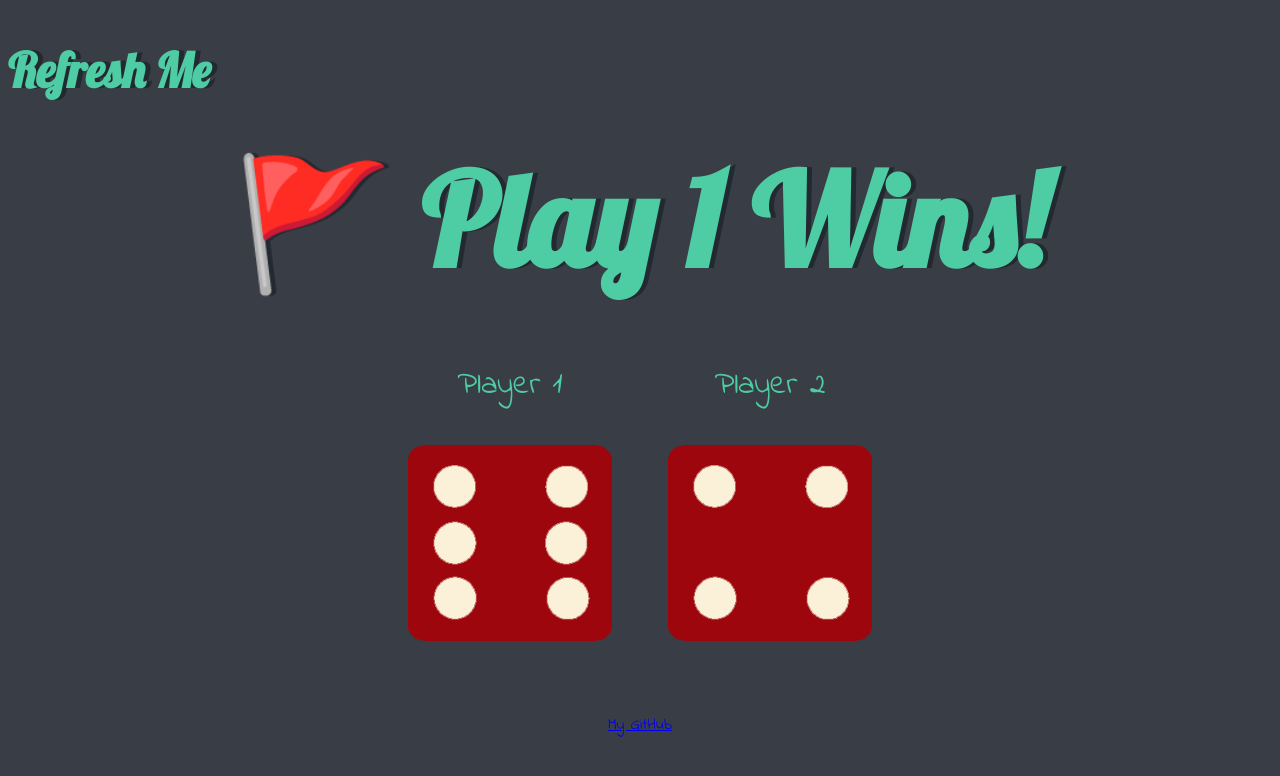
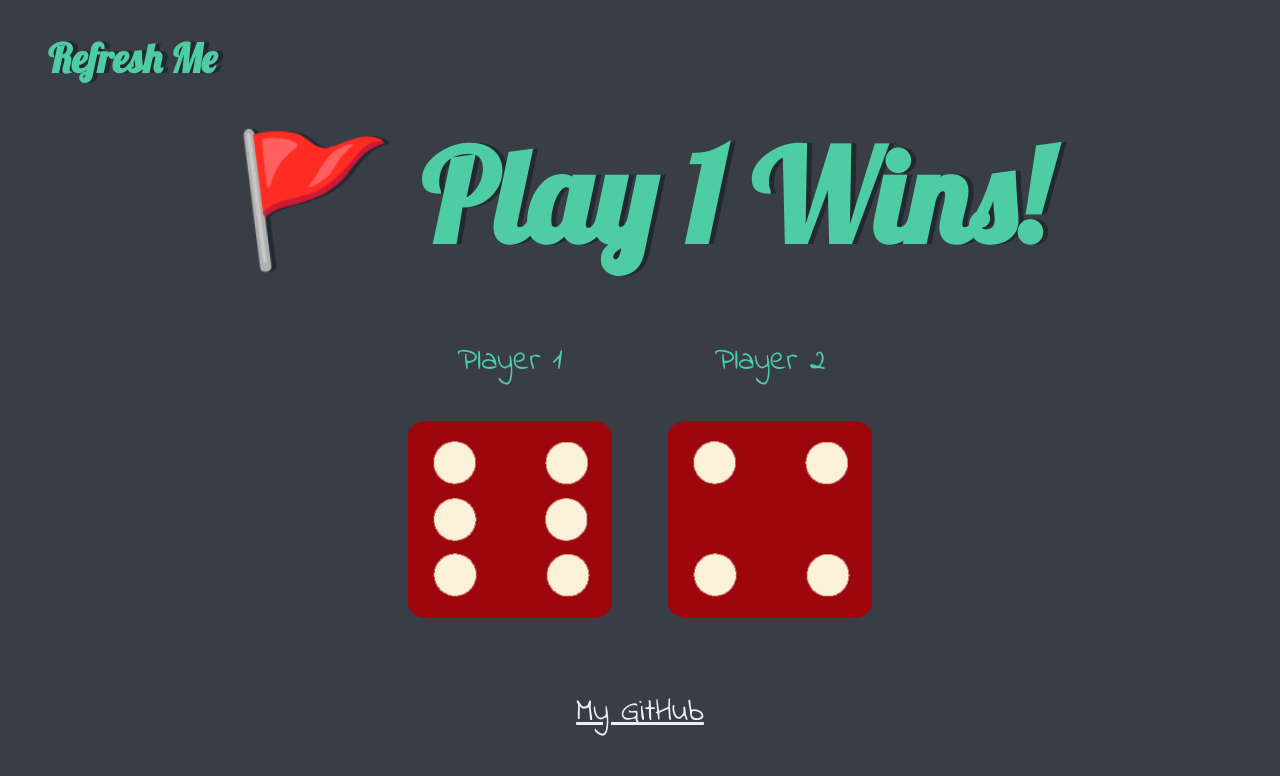
Before and after one commit to piyushpandit21/dice_game, a plain HTML site: page index.html in a window 1280 px wide. Drawn offline with Linux system fonts and the light colour scheme.

Commit message:
styles.css

```diff
--- a/styles.css
+++ b/styles.css
@@ -6,8 +6,9 @@
 h2{
   font-family: 'Lobster', cursive;
   text-shadow: 5px 0 #232931;
-  font-size: 3rem;
+  font-size: 2.5rem;
   color: #4ECCA3;
+  padding-left: 40px;
 }
 .dice {
   text-align: center;
@@ -39,8 +40,11 @@ img {
 
 footer {
   margin-top: 5%;
-  color: inherit;
+  color: #EEEEEE;
   text-align: center;
   font-family: 'Indie Flower', cursive;
-
 }
+footer>a{
+  color: inherit;
+  font-size: 2rem;
+}
```
